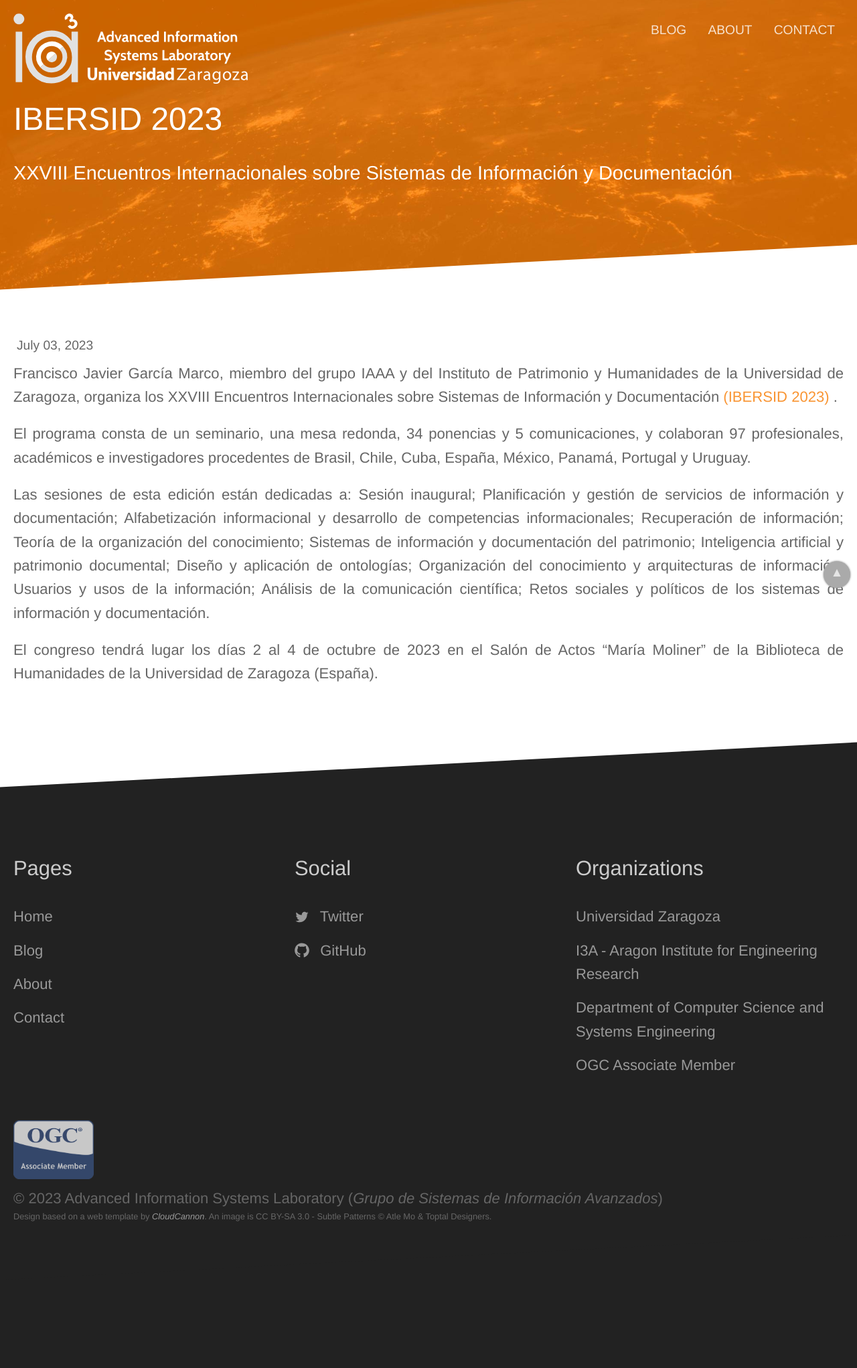
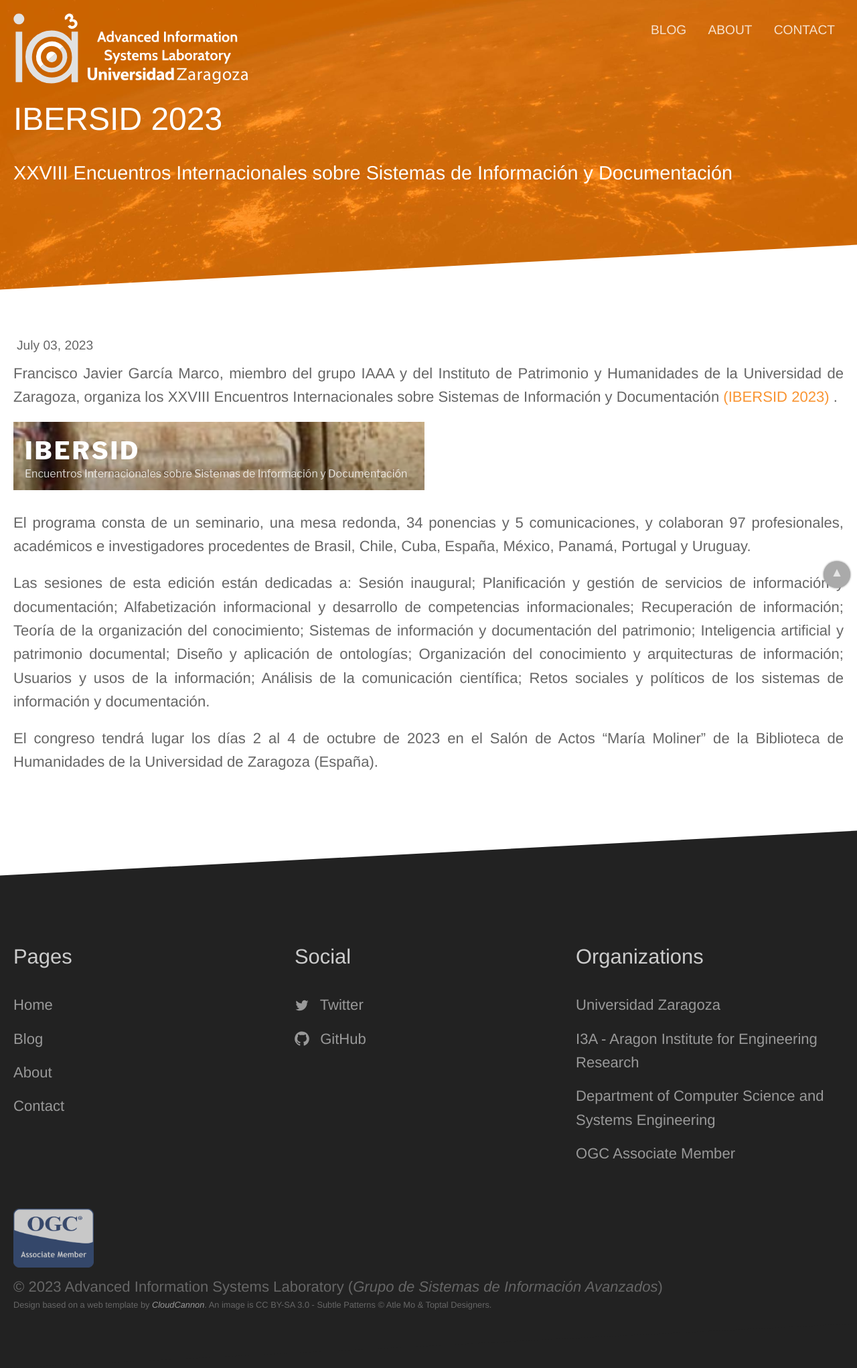
Before and after one commit to IAAA-Lab/IAAA-Lab.github.io, a Jekyll site: the page built from _posts/2023-07-03-ibersid-2023.md, in a window 1280 px wide. Shown: the whole page at 67% size. Built offline with Jekyll 4.4.1, drawn with Linux system fonts in a browser that asks for light colours; before the commit the page ends 1911 px from its top, so only the background shows below that.

Commit message:
Update 2023-07-03-ibersid-2023.md

```diff
--- a/_posts/2023-07-03-ibersid-2023.md
+++ b/_posts/2023-07-03-ibersid-2023.md
@@ -7,6 +7,8 @@
 
 Francisco Javier García Marco, miembro del grupo IAAA y del Instituto de Patrimonio y Humanidades de la Universidad de Zaragoza, organiza los XXVIII Encuentros Internacionales sobre Sistemas de Información y Documentación [(IBERSID 2023)](https://www.ibersid.es) .
 
+![IBERSID banner]({{ site.baseurl }}/images/posts/ibersid.png)
+
 El programa consta de un seminario, una mesa redonda, 34 ponencias y 5 comunicaciones, y colaboran 97 profesionales, académicos e investigadores procedentes de Brasil, Chile, Cuba, España, México, Panamá, Portugal y Uruguay.
 
 Las sesiones de esta edición están dedicadas a: Sesión inaugural; Planificación y gestión de servicios de información y documentación; Alfabetización informacional y desarrollo de competencias informacionales; Recuperación de información; Teoría de la organización del conocimiento; Sistemas de información y documentación del patrimonio; Inteligencia artificial y patrimonio documental; Diseño y aplicación de ontologías; Organización del conocimiento y arquitecturas de información; Usuarios y usos de la información; Análisis de la comunicación científica; Retos sociales y políticos de los sistemas de información y documentación.
```
